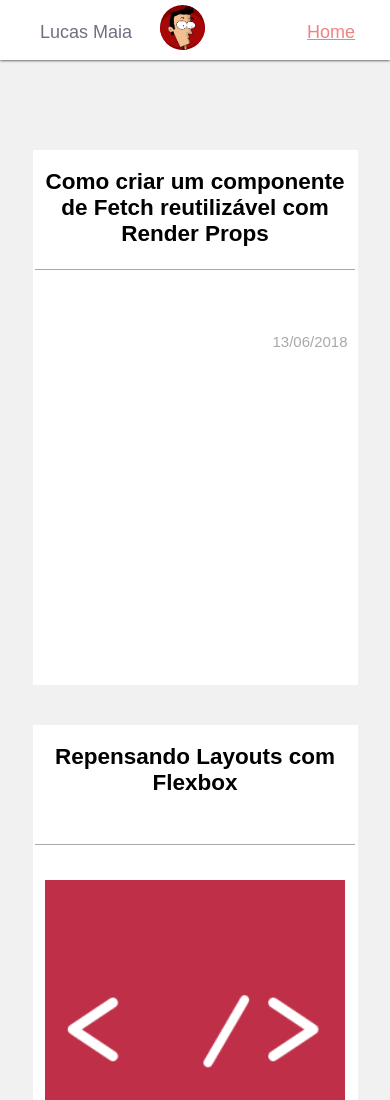
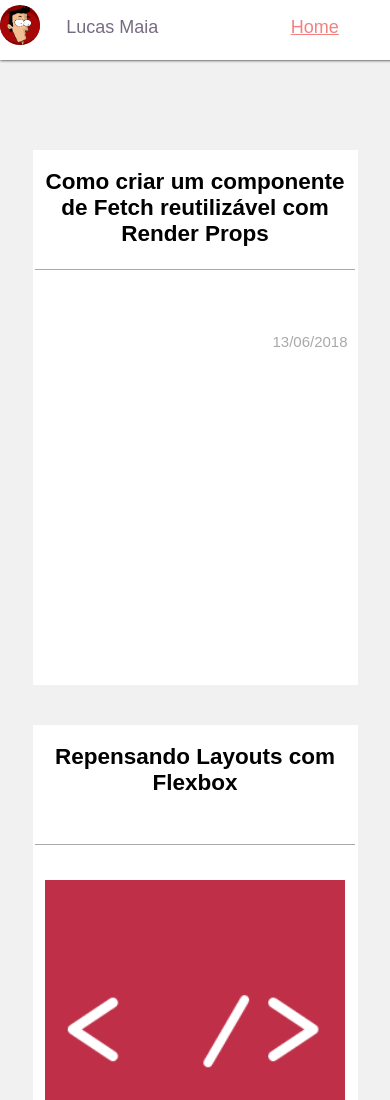
Before and after one commit to gabrielp1999/lucas-maia-blog, a plain HTML site: page index.html in a window 390 px wide. Shown: the top 1100 px of the page. Drawn offline with Linux system fonts and the light colour scheme; files whose address does not match are found by name.

Commit message:
Update style.css

```diff
--- a/css/style.css
+++ b/css/style.css
@@ -152,7 +152,31 @@ body{
 /* Responsivo Celulares */
 @media(max-width: 450px){
 
-    /* menu nav */
+     /* menu nav */
+  #menu{
+    width: 413px;
+    margin-left: auto;
+    margin-right: auto;
+    margin: 0%;
+
+  }
+
+  #menu img{
+    height: 40px;
+    width: 40px;
+    margin-left: 0;
+  }
+
+  #head{
+    width: 400px;
+  }
+
+  #home{
+    margin-left: 10px;
+  }
+
+  /* container*/
+
   .container{
     margin: 0 auto;
   }
```
